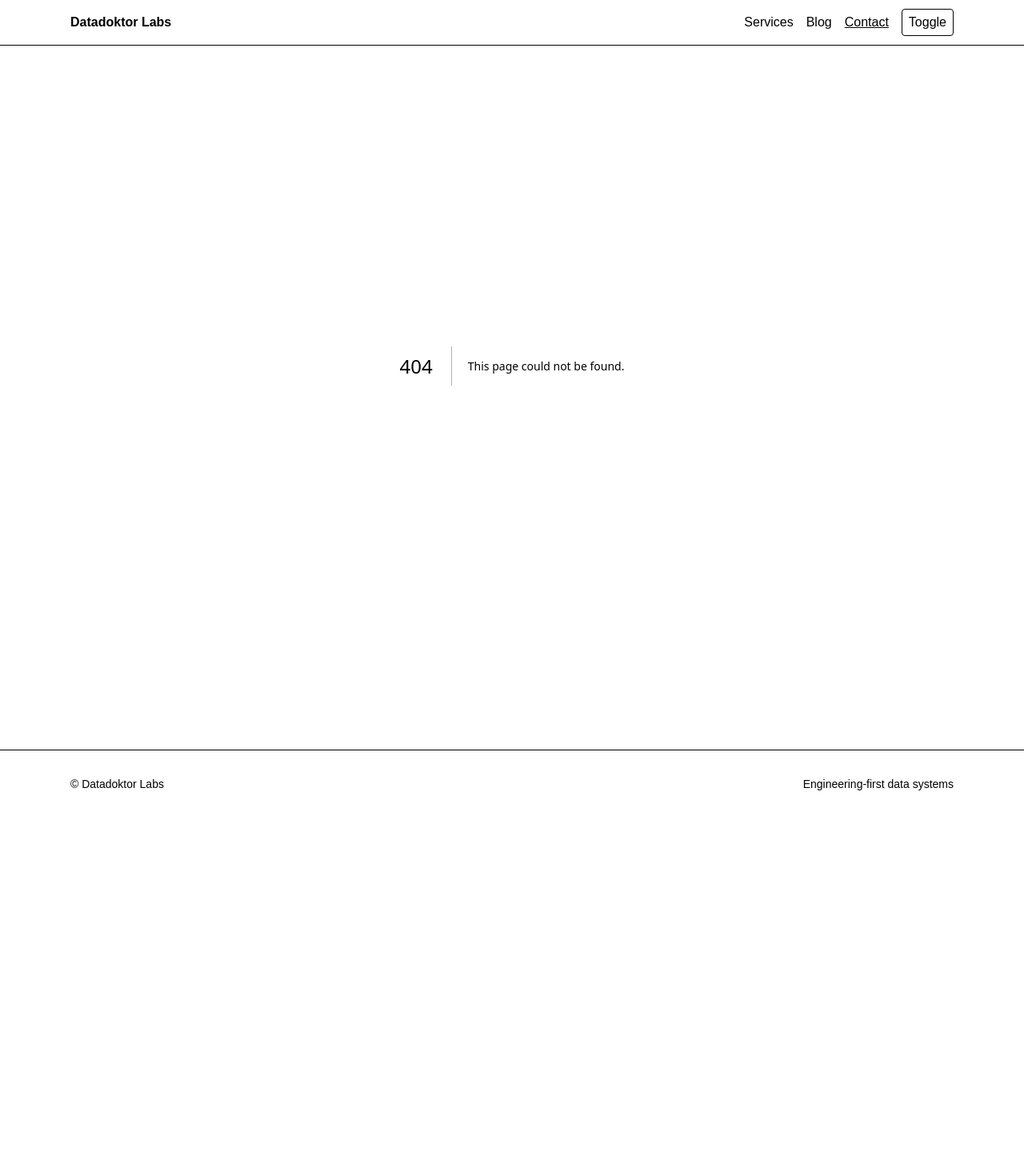
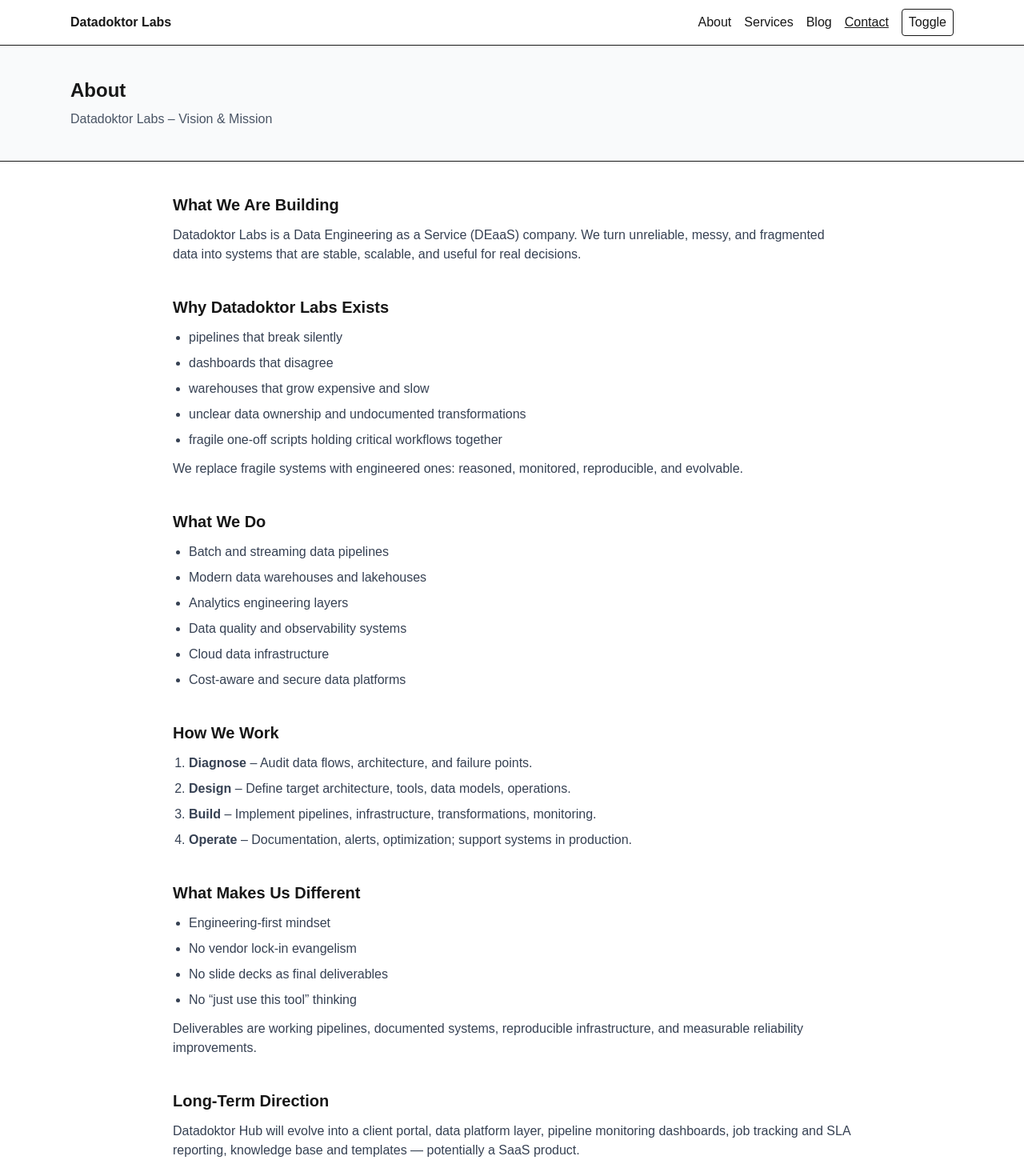
Before and after one commit to thedatadoktor/datadoktorlabs, a Next.js app: page /about in a window 1280 px wide. Before the commit this address had no page. Shown: the top 1470 px of the page at 80% size. Before the commit the page ends 1022 px from the top, so only its background shows below. Built offline with nearby package versions, Linux system fonts and the light colour scheme.

Commit message:
Add About and Services pages; overhaul Home; add analytics and theme init

```diff
--- /dev/null
+++ b/src/app/about/page.tsx
@@ -0,0 +1,85 @@
+import PageHeader from "@/components/PageHeader";
+
+export const metadata = {
+  title: "About – Datadoktor Labs",
+  description: "Vision and mission of Datadoktor Labs (DEaaS).",
+};
+
+export default function About() {
+  return (
+    <>
+      <PageHeader title="About" subtitle="Datadoktor Labs – Vision & Mission" />
+      <div className="max-w-4xl mx-auto px-6 py-10 space-y-10">
+        <section>
+          <h2 className="text-xl font-semibold">What We Are Building</h2>
+          <p className="mt-3 text-gray-700 dark:text-gray-300">
+            Datadoktor Labs is a Data Engineering as a Service (DEaaS) company. We turn unreliable, messy, and fragmented data into systems that are stable, scalable, and useful for real decisions.
+          </p>
+        </section>
+
+        <section>
+          <h2 className="text-xl font-semibold">Why Datadoktor Labs Exists</h2>
+          <ul className="mt-3 list-disc pl-5 space-y-2 text-gray-700 dark:text-gray-300">
+            <li>pipelines that break silently</li>
+            <li>dashboards that disagree</li>
+            <li>warehouses that grow expensive and slow</li>
+            <li>unclear data ownership and undocumented transformations</li>
+            <li>fragile one-off scripts holding critical workflows together</li>
+          </ul>
+          <p className="mt-3 text-gray-700 dark:text-gray-300">We replace fragile systems with engineered ones: reasoned, monitored, reproducible, and evolvable.</p>
+        </section>
+
+        <section>
+          <h2 className="text-xl font-semibold">What We Do</h2>
+          <ul className="mt-3 list-disc pl-5 space-y-2 text-gray-700 dark:text-gray-300">
+            <li>Batch and streaming data pipelines</li>
+            <li>Modern data warehouses and lakehouses</li>
+            <li>Analytics engineering layers</li>
+            <li>Data quality and observability systems</li>
+            <li>Cloud data infrastructure</li>
+            <li>Cost-aware and secure data platforms</li>
+          </ul>
+        </section>
+
+        <section>
+          <h2 className="text-xl font-semibold">How We Work</h2>
+          <ol className="mt-3 list-decimal pl-5 space-y-2 text-gray-700 dark:text-gray-300">
+            <li><strong>Diagnose</strong> – Audit data flows, architecture, and failure points.</li>
+            <li><strong>Design</strong> – Define target architecture, tools, data models, operations.</li>
+            <li><strong>Build</strong> – Implement pipelines, infrastructure, transformations, monitoring.</li>
+            <li><strong>Operate</strong> – Documentation, alerts, optimization; support systems in production.</li>
+          </ol>
+        </section>
+
+        <section>
+          <h2 className="text-xl font-semibold">What Makes Us Different</h2>
+          <ul className="mt-3 list-disc pl-5 space-y-2 text-gray-700 dark:text-gray-300">
+            <li>Engineering-first mindset</li>
+            <li>No vendor lock-in evangelism</li>
+            <li>No slide decks as final deliverables</li>
+            <li>No “just use this tool” thinking</li>
+          </ul>
+          <p className="mt-3 text-gray-700 dark:text-gray-300">Deliverables are working pipelines, documented systems, reproducible infrastructure, and measurable reliability improvements.</p>
+        </section>
+
+        <section>
+          <h2 className="text-xl font-semibold">Long-Term Direction</h2>
+          <p className="mt-3 text-gray-700 dark:text-gray-300">
+            Datadoktor Hub will evolve into a client portal, data platform layer, pipeline monitoring dashboards, job tracking and SLA reporting, knowledge base and templates — potentially a SaaS product.
+          </p>
+        </section>
+
+        <section>
+          <h2 className="text-xl font-semibold">Philosophy</h2>
+          <ul className="mt-3 list-disc pl-5 space-y-2 text-gray-700 dark:text-gray-300">
+            <li>Boring to operate</li>
+            <li>Predictable to reason about</li>
+            <li>Measurable in behavior</li>
+            <li>Documented by default</li>
+          </ul>
+          <p className="mt-3 text-gray-700 dark:text-gray-300">If the system feels exciting in production, something is probably wrong.</p>
+        </section>
+      </div>
+    </>
+  );
+}
--- a/src/app/layout.tsx
+++ b/src/app/layout.tsx
@@ -1,5 +1,6 @@
 import type { Metadata } from "next";
 import { Geist, Geist_Mono } from "next/font/google";
+import Script from "next/script";
 import "./globals.css";
 import Navbar from "@/components/Navbar";
 import Footer from "@/components/Footer";
@@ -25,9 +26,21 @@ export default function RootLayout({
   return (
     <html lang="en">
       <body className={`${geistSans.variable} ${geistMono.variable} antialiased`}>
+        {/* Persist theme before hydration */}
+        <Script id="theme-init" strategy="beforeInteractive">
+          {`
+            try {
+              const theme = localStorage.getItem('theme');
+              if (theme === 'dark') document.documentElement.classList.add('dark');
+              else if (theme === 'light') document.documentElement.classList.remove('dark');
+            } catch {}
+          `}
+        </Script>
         <Navbar />
         <main className="min-h-screen">{children}</main>
         <Footer />
+        {/* Plausible analytics */}
+        <Script defer data-domain="datadoktorlabs.com" src="https://plausible.io/js/script.js" />
       </body>
     </html>
   );
--- a/src/app/page.tsx
+++ b/src/app/page.tsx
@@ -1,28 +1,66 @@
-import Image from "next/image";
+import Link from "next/link";
+
+export const metadata = {
+  title: "Datadoktor Labs – Data Engineering as a Service",
+  description: "We design, build, and operate production-grade data systems that survive reality.",
+};
 
 export default function Home() {
   return (
-    <div className="flex min-h-screen items-center justify-center bg-zinc-50 font-sans dark:bg-black">
-      <main className="flex min-h-screen w-full max-w-3xl flex-col items-center justify-between py-32 px-16 bg-white dark:bg-black sm:items-start">
-        <Image className="dark:invert" src="/next.svg" alt="Next.js logo" width={100} height={20} priority />
-        <div className="flex flex-col items-center gap-6 text-center sm:items-start sm:text-left">
-          <h1 className="max-w-xs text-3xl font-semibold leading-10 tracking-tight text-black dark:text-zinc-50">
-            To get started, edit the page.tsx file.
-          </h1>
-          <p className="max-w-md text-lg leading-8 text-zinc-600 dark:text-zinc-400">
-            Looking for a starting point or more instructions? Head over to <a href="https://vercel.com/templates?framework=next.js&utm_source=create-next-app&utm_medium=appdir-template-tw&utm_campaign=create-next-app" className="font-medium text-zinc-950 dark:text-zinc-50">Templates</a> or the <a href="https://nextjs.org/learn?utm_source=create-next-app&utm_medium=appdir-template-tw&utm_campaign=create-next-app" className="font-medium text-zinc-950 dark:text-zinc-50">Learning</a> center.
+    <div className="font-sans">
+      <section className="bg-gray-50 dark:bg-gray-900">
+        <div className="max-w-6xl mx-auto px-6 py-16 grid gap-8 sm:grid-cols-2 items-center">
+          <div>
+            <h1 className="text-3xl sm:text-4xl font-semibold">Data Engineering as a Service</h1>
+            <p className="mt-4 text-gray-700 dark:text-gray-300">
+              We design, build, and operate production-grade data pipelines, warehouses, and analytics systems for teams that need their data to actually work.
+            </p>
+            <div className="mt-6 flex gap-4">
+              <Link href="/contact" className="border px-4 py-2 rounded">Book a consultation</Link>
+              <Link href="/services" className="border px-4 py-2 rounded">See services</Link>
+            </div>
+          </div>
+          <div className="grid grid-cols-2 gap-4">
+            <div className="border rounded p-4 bg-white dark:bg-gray-950">
+              <h3 className="font-semibold">Reliable ingestion</h3>
+              <p className="mt-2 text-sm text-gray-700 dark:text-gray-300">Backed by monitoring and clear SLAs.</p>
+            </div>
+            <div className="border rounded p-4 bg-white dark:bg-gray-950">
+              <h3 className="font-semibold">Consistent metrics</h3>
+              <p className="mt-2 text-sm text-gray-700 dark:text-gray-300">Definitions your dashboards can agree on.</p>
+            </div>
+            <div className="border rounded p-4 bg-white dark:bg-gray-950">
+              <h3 className="font-semibold">Scalable pipelines</h3>
+              <p className="mt-2 text-sm text-gray-700 dark:text-gray-300">Batch and streaming systems with failover.</p>
+            </div>
+            <div className="border rounded p-4 bg-white dark:bg-gray-950">
+              <h3 className="font-semibold">Observability</h3>
+              <p className="mt-2 text-sm text-gray-700 dark:text-gray-300">Detect drift and breakages early.</p>
+            </div>
+          </div>
+        </div>
+      </section>
+
+      <section>
+        <div className="max-w-6xl mx-auto px-6 py-12">
+          <h2 className="text-2xl font-semibold">Why</h2>
+          <p className="mt-3 text-gray-700 dark:text-gray-300">
+            Production code. No slide decks. Systems that survive reality.
           </p>
         </div>
-        <div className="flex flex-col gap-4 text-base font-medium sm:flex-row">
-          <a className="flex h-12 w-full items-center justify-center gap-2 rounded-full bg-foreground px-5 text-background transition-colors hover:bg-[#383838] dark:hover:bg-[#ccc] md:w-[158px]" href="https://vercel.com/new?utm_source=create-next-app&utm_medium=appdir-template-tw&utm_campaign=create-next-app" target="_blank" rel="noopener noreferrer">
-            <Image className="dark:invert" src="/vercel.svg" alt="Vercel logomark" width={16} height={16} />
-            Deploy Now
-          </a>
-          <a className="flex h-12 w-full items-center justify-center rounded-full border border-solid border-black/[.08] px-5 transition-colors hover:border-transparent hover:bg-black/[.04] dark:border-white/[.145] dark:hover:bg-[#1a1a1a] md:w-[158px]" href="https://nextjs.org/docs?utm_source=create-next-app&utm_medium=appdir-template-tw&utm_campaign=create-next-app" target="_blank" rel="noopener noreferrer">
-            Documentation
-          </a>
+      </section>
+
+      <section className="bg-gray-50 dark:bg-gray-900">
+        <div className="max-w-6xl mx-auto px-6 py-12">
+          <h2 className="text-2xl font-semibold">How We Work</h2>
+          <div className="mt-4 grid gap-4 sm:grid-cols-4">
+            <div className="border rounded p-4 bg-white dark:bg-gray-950"><strong>Diagnose</strong><p className="mt-2 text-sm">Audit data flows and failure points.</p></div>
+            <div className="border rounded p-4 bg-white dark:bg-gray-950"><strong>Design</strong><p className="mt-2 text-sm">Target architecture and models.</p></div>
+            <div className="border rounded p-4 bg-white dark:bg-gray-950"><strong>Build</strong><p className="mt-2 text-sm">Pipelines, infra, transformations, monitoring.</p></div>
+            <div className="border rounded p-4 bg-white dark:bg-gray-950"><strong>Operate</strong><p className="mt-2 text-sm">Docs, alerts, optimization in production.</p></div>
+          </div>
         </div>
-      </main>
+      </section>
     </div>
   );
 }
--- /dev/null
+++ b/src/app/services/page.tsx
@@ -0,0 +1,49 @@
+import PageHeader from "@/components/PageHeader";
+
+export const metadata = {
+  title: "Services – Datadoktor Labs",
+  description: "Data pipelines, warehousing, streaming, analytics engineering, cloud infrastructure, and observability.",
+};
+
+const services = [
+  {
+    title: "Data Pipeline Engineering",
+    desc: "Design and operate reliable batch and streaming ingestion with clear SLAs and monitoring.",
+  },
+  {
+    title: "Warehousing & Modeling",
+    desc: "Build scalable warehouses/lakehouses with robust data models, versioning, and documentation.",
+  },
+  {
+    title: "Streaming Systems",
+    desc: "Implement event-driven processing and real-time analytics with backpressure and failover.",
+  },
+  {
+    title: "Analytics Engineering",
+    desc: "Define metrics, semantic layers, and transformations for consistent, trustworthy dashboards.",
+  },
+  {
+    title: "Cloud Infrastructure",
+    desc: "Provision secure, cost-aware data platforms with reproducible IaC and least-privilege access.",
+  },
+  {
+    title: "Data Quality & Observability",
+    desc: "Detect drift and failures early with validation, lineage, and proactive alerting.",
+  },
+];
+
+export default function Services() {
+  return (
+    <>
+      <PageHeader title="Services" subtitle="Production data systems, engineered for reality" />
+      <div className="max-w-6xl mx-auto px-6 py-10 grid gap-6 sm:grid-cols-2">
+        {services.map((s) => (
+          <div key={s.title} className="border rounded p-6 bg-white dark:bg-gray-950">
+            <h3 className="text-lg font-semibold">{s.title}</h3>
+            <p className="mt-2 text-gray-700 dark:text-gray-300">{s.desc}</p>
+          </div>
+        ))}
+      </div>
+    </>
+  );
+}
--- a/src/components/Navbar.tsx
+++ b/src/components/Navbar.tsx
@@ -7,6 +7,7 @@ export default function Navbar() {
       <div className="max-w-6xl mx-auto px-6 h-14 flex items-center justify-between">
         <Link href="/" className="font-semibold">Datadoktor Labs</Link>
         <nav className="flex items-center gap-4">
+          <Link href="/about">About</Link>
           <Link href="/services">Services</Link>
           <Link href="/blog">Blog</Link>
           <Link href="/contact" className="underline">Contact</Link>
```
